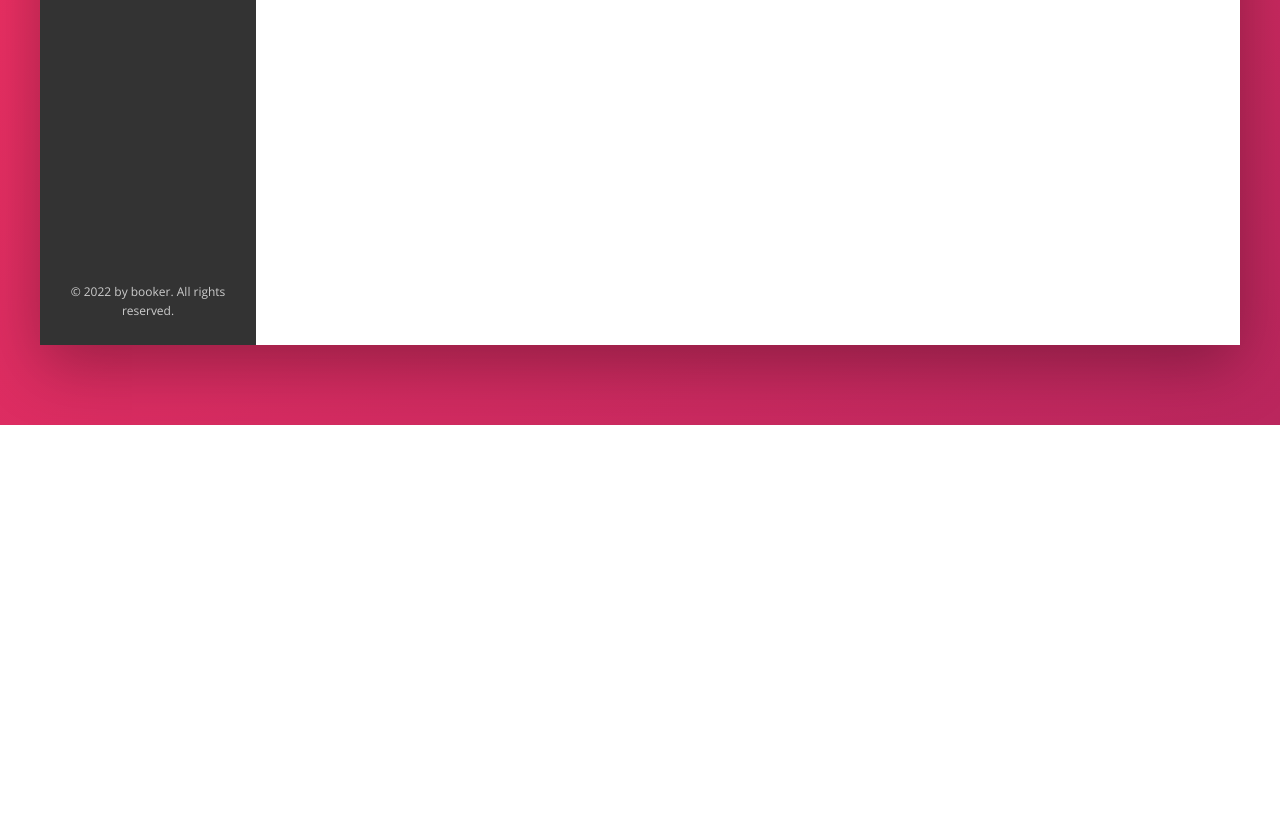
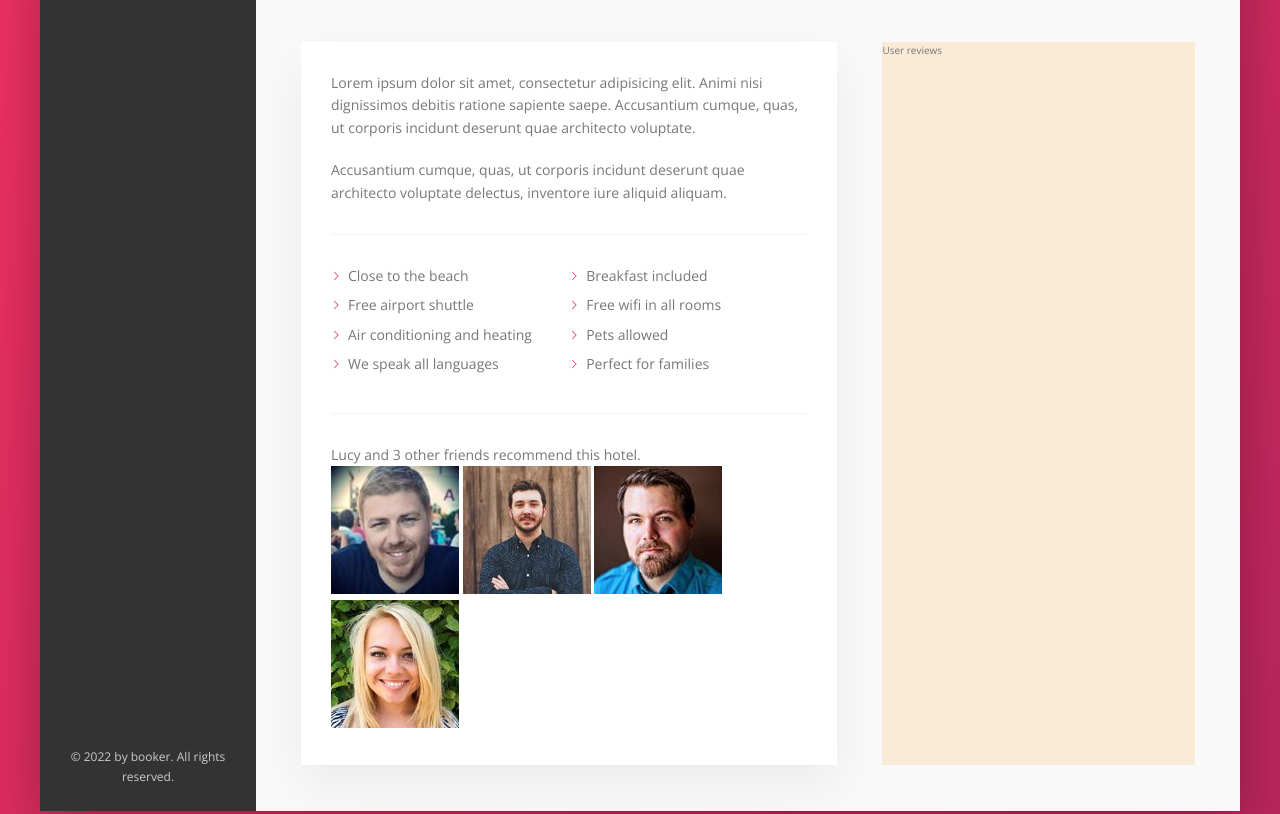
Before and after one commit to nickizen20/booker, a website: page index.html in a window 1280 px wide. Shown: the part 605-1419 px from the top of the page. Before the commit the page ends 1030 px from the top, so only its background shows below. Drawn offline with nearby package versions, Linux system fonts and the light colour scheme.

Commit message:
styling the description section

```diff
--- a/index.html
+++ b/index.html
@@ -148,6 +148,48 @@
                         <div class="overview__rating-count">429 votes</div>
                     </div>
                 </div>
+
+                <div class="detail">
+                    <div class="description">
+                        <p class="paragraph">
+                            Lorem ipsum dolor sit amet, consectetur adipisicing elit. Animi nisi dignissimos debitis
+                            ratione sapiente saepe. Accusantium cumque, quas, ut corporis incidunt deserunt quae
+                            architecto voluptate.
+                        </p>
+
+                        <p class="paragraph">
+                            Accusantium cumque, quas, ut corporis incidunt deserunt quae architecto voluptate delectus,
+                            inventore iure aliquid aliquam.
+                        </p>
+
+                        <ul class="list">
+                            <li class="list__item">Close to the beach</li>
+                            <li class="list__item">Breakfast included</li>
+                            <li class="list__item">Free airport shuttle</li>
+                            <li class="list__item">Free wifi in all rooms</li>
+                            <li class="list__item">Air conditioning and heating</li>
+                            <li class="list__item">Pets allowed</li>
+                            <li class="list__item">We speak all languages</li>
+                            <li class="list__item">Perfect for families</li>
+                        </ul>
+
+                        <div class="recommend">
+                            <p class="recommend__count">
+                                Lucy and 3 other friends recommend this hotel.
+                            </p>
+                            <div class="recommend__friends">
+                                <img src="img/user-3.jpg" alt="Friend 1" class="recommend__photo">
+                                <img src="img/user-4.jpg" alt="Friend 2" class="recommend__photo">
+                                <img src="img/user-5.jpg" alt="Friend 3" class="recommend__photo">
+                                <img src="img/user-6.jpg" alt="Friend 4" class="recommend__photo">
+                            </div>
+                        </div>
+                    </div>
+
+                    <div class="user-reviews">
+                        User reviews
+                    </div>
+                </div>
             </main>
         </div>
     </div>
--- a/sass/_base.scss
+++ b/sass/_base.scss
@@ -31,6 +31,9 @@ Grey dark 3: #999
     --color-grey-dark-3: #999;
 
     --shadow-dark: 0 2rem 6rem rgba(0, 0, 0, 0.3);
+    --shadow-light: 0 2rem 5rem rgba(0, 0, 0, 0.06);
+
+    --line: 1px solid var(--color-grey-light-2);
 }
 
 * {
--- a/sass/_component.scss
+++ b/sass/_component.scss
@@ -203,7 +203,7 @@
 .overview {
     display: flex;
     align-items: center;
-    border-bottom: 1px solid var(--color-grey-light-2);
+    border-bottom: var(--line);
 
     &__heading {
         font-size: 2.25rem;
@@ -283,4 +283,47 @@
 }
 
 //////////////////////////////////////
-/// Overview
+/// Paragraph
+.paragraph:not(:last-of-type) {
+    margin-bottom: 2rem;
+}
+
+//////////////////////////////////////
+/// List
+.list {
+    list-style: none;
+    margin: 3rem 0;
+    padding: 3rem 0;
+    border-top: var(--line);
+    border-bottom: var(--line);
+
+    display: flex;
+    flex-wrap: wrap;
+
+    &__item {
+        flex: 0 0 50%;
+        margin-bottom: 0.7rem;
+    }
+
+    &__item::before {
+        content: '';
+        display: inline-block;
+        height: 1rem;
+        width: 1rem;
+        margin-right: 0.7rem;
+
+        // Older browser
+        // background-image: url(../img/chevron-thin-right.svg);
+        // background-size: cover;
+
+        // New browser - masks
+        background-color: var(--color-primary);
+        -webkit-mask-image: url(../img/chevron-thin-right.svg);
+        -webkit-mask-size: cover;
+        mask-image: url(../img/chevron-thin-right.svg);
+        mask-size: cover;
+    }
+}
+
+//////////////////////////////////////
+/// Recommend
--- a/sass/_layout.scss
+++ b/sass/_layout.scss
@@ -10,7 +10,7 @@
     font-size: 1.4rem;
     height: 7rem;
     background-color: #fff;
-    border-bottom: 1px solid var(--color-grey-light-2);
+    border-bottom: var(--line);
     display: flex;
     justify-content: space-between;
     align-items: center;
@@ -31,6 +31,26 @@
 
 .hotel-view {
     background-color: #fff;
-    height: 80rem;
     flex: 1;
 }
+
+.detail {
+    display: flex;
+    padding: 4.5rem;
+    background-color: var(--color-grey-light-1);
+    border-bottom: var(--line);
+}
+
+.description {
+    font-size: 1.4rem;
+    background-color: #fff;
+    box-shadow: var(--shadow-light);
+    flex: 0 0 60%;
+    margin-right: 4.5rem;
+    padding: 3rem;
+}
+
+.user-reviews {
+    background-color: antiquewhite;
+    flex: 1;
+}
```
Also changed, not shown: css/style.css.
